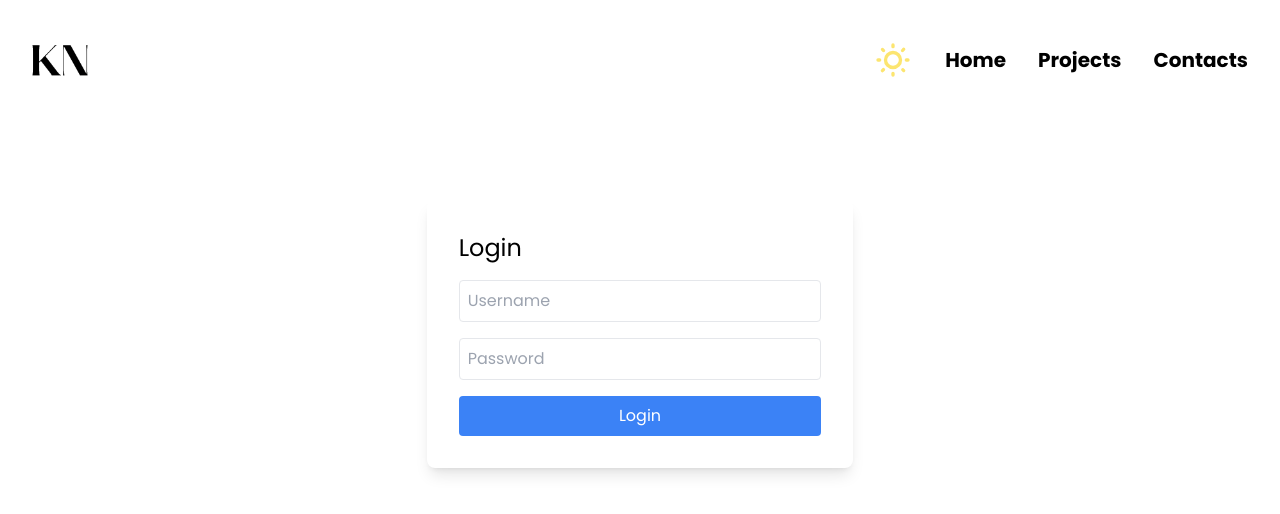
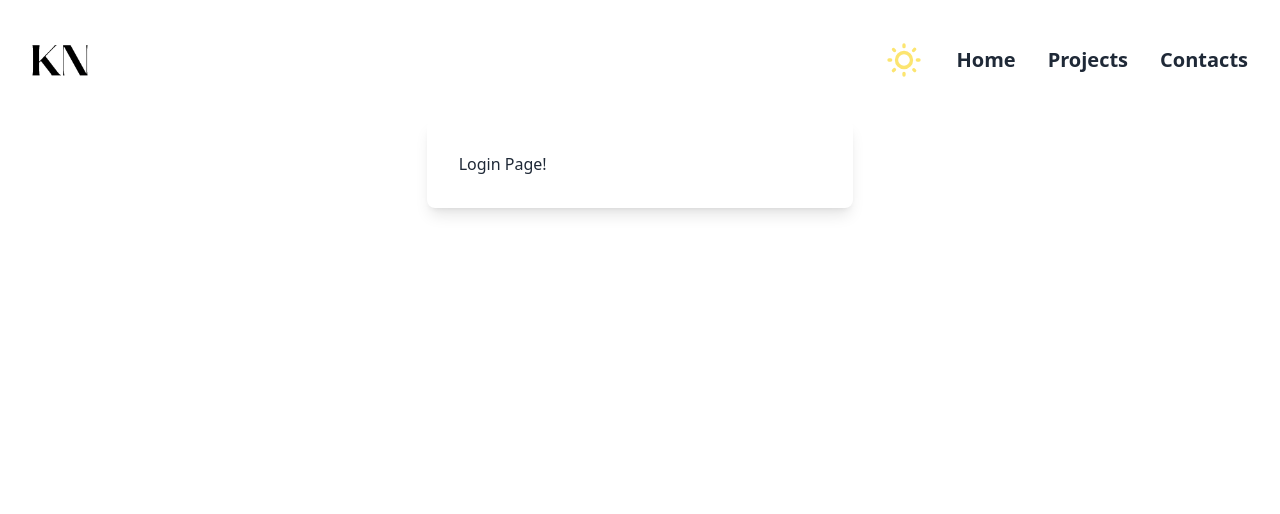
Before and after one commit to krisszcode/portfolio, a Next.js app in the folder frontend/: page /login in a window 1280 px wide. Shown: the top 514 px of the page. Built offline with nearby package versions, Linux system fonts and the light colour scheme.

Commit message:
Update dependencies and refactor login and register pages

```diff
--- /dev/null
+++ b/frontend/src/app/(auth)/layout.tsx
@@ -0,0 +1,9 @@
+const AuthLayout = ({ children }: { children: React.ReactNode }) => {
+    return (
+        <div className="bg-white p-8 rounded-lg w-1/3 mx-auto my-auto shadow-lg">
+            {children}
+        </div>
+    );
+};
+
+export default AuthLayout;
--- a/frontend/src/app/(auth)/login/page.tsx
+++ b/frontend/src/app/(auth)/login/page.tsx
@@ -1,23 +1,12 @@
 'use client'
-import React, { useState } from 'react';
-
-const Login: React.FC = () => {
-  const [username, setUsername] = useState<string>('');
-  const [password, setPassword] = useState<string>('');
+import React from 'react';
 
 
-  const handleSubmit = async (e: React.FormEvent<HTMLFormElement>) => {
-    e.preventDefault();
-  };
+const LoginPage = () => {
 
   return (
-    <form onSubmit={handleSubmit} className="bg-white p-8 rounded-lg w-1/3 mx-auto mt-20 shadow-lg">
-      <h1 className="text-2xl mb-4">Login</h1>
-      <input type="text" placeholder="Username" onChange={(e) => setUsername(e.target.value)} className="p-2 mb-4 w-full border rounded" />
-      <input type="password" placeholder="Password" onChange={(e) => setPassword(e.target.value)} className="p-2 mb-4 w-full border rounded" />
-      <button type="submit" className="bg-blue-500 text-white p-2 w-full rounded hover:bg-blue-600">Login</button>
-    </form>
+    <div>Login Page!</div>
   );
 };
 
-export default Login;
+export default LoginPage;
--- a/frontend/src/app/(auth)/register/page.tsx
+++ b/frontend/src/app/(auth)/register/page.tsx
@@ -1,18 +1,8 @@
 'use client'
-import React, { useState } from 'react';
-
 const Register: React.FC = () => {
-  const [username, setUsername] = useState<string>('');
-  const [password, setPassword] = useState<string>('');
-  const [email, setEmail] = useState<string>('');
-
-  const handleSubmit = async (e: React.FormEvent<HTMLFormElement>) => {
-    e.preventDefault()
-
-  };
 
   return (
-      <form onSubmit={handleSubmit} className="bg-white p-8 rounded-lg w-1/3 mx-auto mt-20 shadow-lg">
+      <form className="bg-white p-8 rounded-lg w-1/3 mx-auto mt-20 shadow-lg">
         <h1 className="text-2xl mb-4">Register</h1>
         <input name='username' type="text" placeholder="Username" onChange={(e) => setUsername(e.target.value)} className="p-2 mb-4 w-full border rounded" />
         <input name='password' type="password" placeholder="Password" onChange={(e) => setPassword(e.target.value)} className="p-2 mb-4 w-full border rounded" />
--- /dev/null
+++ b/frontend/src/app/components/auth/login-button.tsx
@@ -0,0 +1,28 @@
+"use client"
+
+import { useRouter } from "next/navigation";
+
+interface LoginButtonProps {
+    children: React.ReactNode;
+    mode?: "modal" | "redirect";
+    asChild?: boolean;
+}
+
+export const LoginButton: React.FC<LoginButtonProps> = ({ children, mode="redirect", asChild }) => {
+    const router = useRouter();
+
+    const onClick = () => {
+        router.push("/login");
+     }
+
+     if(mode==="modal") {
+            return <span>
+                Modal
+            </span>
+
+     }
+
+    return <span onClick={onClick} className="cursor-pointer">
+        {children}
+    </span>
+}
--- /dev/null
+++ b/frontend/src/app/components/auth/social.tsx
@@ -0,0 +1,19 @@
+import React from 'react';
+import { FaGithub, FaFacebook } from 'react-icons/fa';
+
+const SocialLogin = () => {
+    return (
+        <div>
+            <button>
+                <FaGithub />
+                Login with GitHub
+            </button>
+            <button>
+                <FaFacebook />
+                Login with Facebook
+            </button>
+        </div>
+    );
+};
+
+export default SocialLogin;
--- a/frontend/src/app/globals.css
+++ b/frontend/src/app/globals.css
@@ -1,6 +1,12 @@
 @tailwind base;
 @tailwind components;
 @tailwind utilities;
+
+html,
+body,
+:root {
+  height: 100%;
+}
 
 /* Regular 400 */
 @font-face {
@@ -66,15 +72,6 @@
 }
 
 @layer base {
-    html {
-      @apply p-0 m-0 w-full h-full font-poppins;
-    }
-
-    body {
-      @apply p-0 m-0 w-full h-full font-normal;
-      color:black;
-    }
-
     [data-theme='dark'],
     [data-theme='dark'] body {
       color: #fff;
--- a/frontend/src/app/page.tsx
+++ b/frontend/src/app/page.tsx
@@ -1,13 +1,16 @@
+import { LoginButton } from "@components/auth/login-button";
 
 function Home() {
   return (
-      <section className="min-h-screen bg-base-200">
-        <div className="flex sm:flex-row justify-center text-center align-middle items-center container mx-auto">
+      <section className="bg-base-200">
+        <div className="flex sm:flex-row justify-center text-center align-middle items-center container h-full">
           <img src="/heroImage.jpg" className="max-w-xs rounded shadow-2xl" />
           <div>
-            <h1 className="text-5xl font-bold">Krisztián Nagy | Full Stack Web Developer</h1>
-            <p className="py-6">From the bustling streets of Vienna to the ever-evolving corridors of the web, I channel my passion for development into every project. My mission? To craft intuitive, meaningful experiences. With a multilingual palette and a knack for bridging ideas, I believe the best digital stories are yet to be told. Let's collaborate and write the next one.</p>
-            <button className="btn btn-primary">Get Started</button>
+              <h1 className="text-5xl font-bold">Krisztián Nagy | Full Stack Web Developer</h1>
+              <p className="py-6">From the bustling streets of Vienna to the ever-evolving corridors of the web, I channel my passion for development into every project. My mission? To craft intuitive, meaningful experiences. With a multilingual palette and a knack for bridging ideas, I believe the best digital stories are yet to be told. Let's collaborate and write the next one.</p>
+              <LoginButton>
+                <button className="btn btn-primary">Get Started</button>
+              </LoginButton>
           </div>
         </div>
       </section>
```
Also changed, not shown: frontend/package.json (+4 -3 lines).
